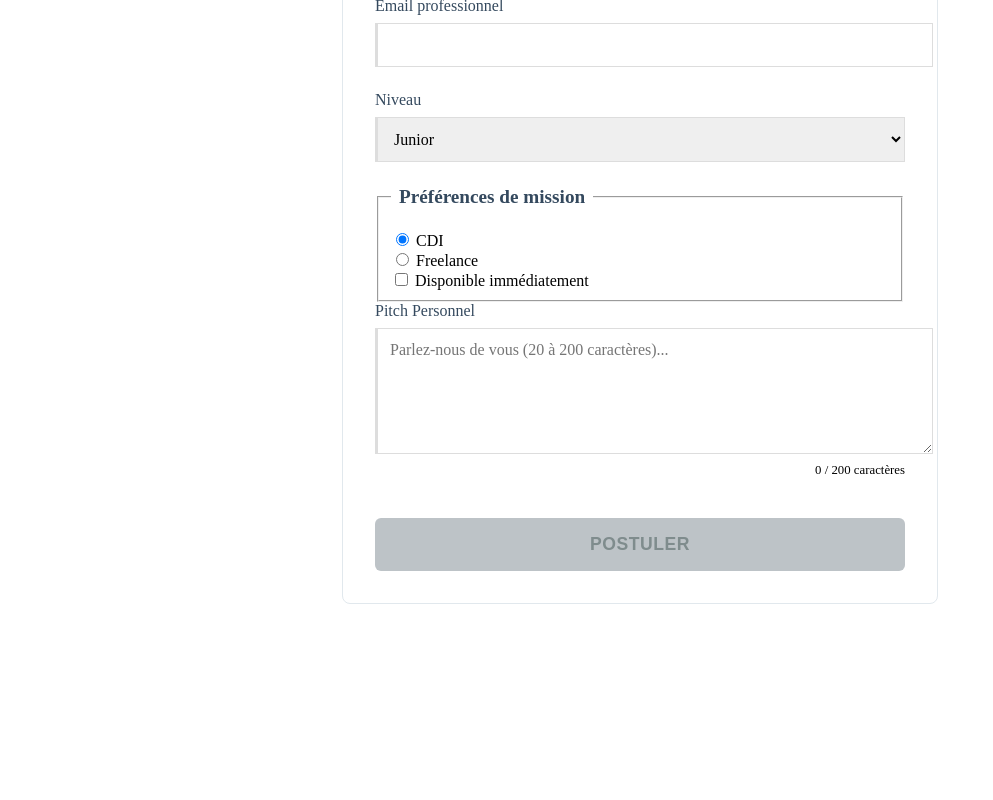
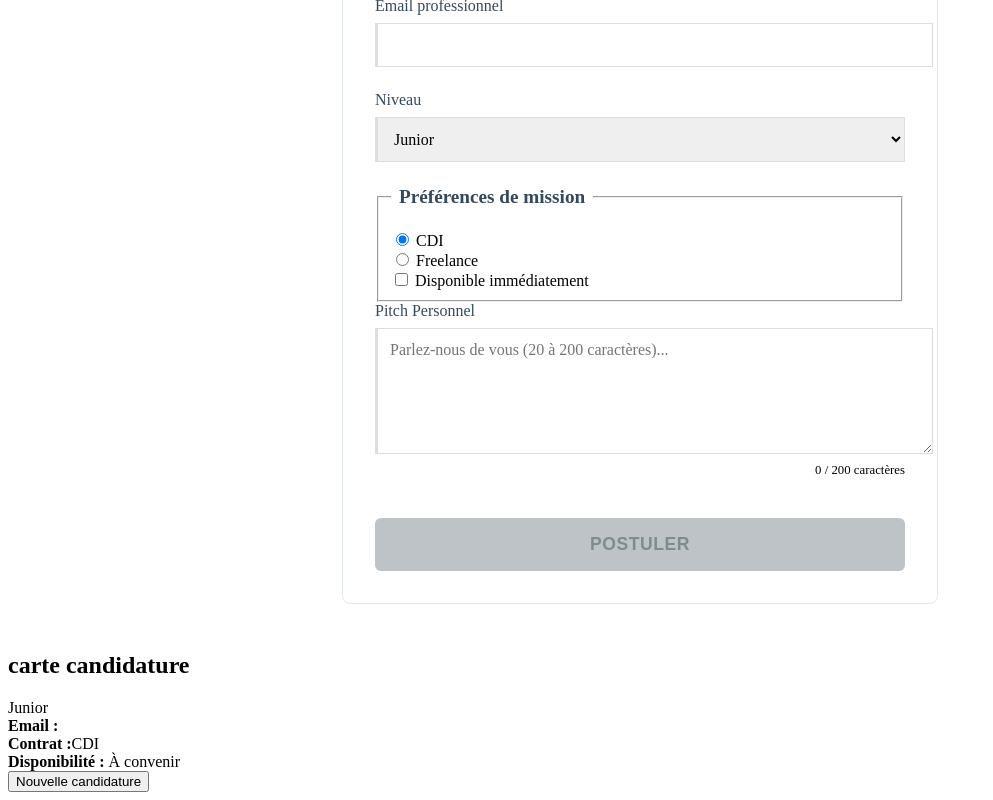
Before and after one commit to Must01/Atelier-Finale-N-4, an Angular app: page / in a window 1280 px wide. Shown: the part 249-1049 px from the top of the page, without its empty margins (0-993 px from the left). Before the commit the page ends 901 px from the top, so only its background shows below. Built offline with nearby package versions, Linux system fonts and the light colour scheme.

Commit message:
Fix Showing data before submitting

```diff
--- a/src/app/app.component.html
+++ b/src/app/app.component.html
@@ -1,9 +1,10 @@
 <p>Start from here Devs</p>
 <app-candidate-form
-	(ngSubmitForm)="handleSubmit($event)"
+  (ngSubmitForm)="handleSubmit($event)"
+  (candidateChange)="handleCandidateChange($event)"
 ></app-candidate-form>
 <app-candidate-preview
-	*ngIf="showPreview"
-	[candidateData]="candidateData"
-	(newApplication)="handleNewApplication()"
+  *ngIf="showPreview"
+  [candidateData]="candidateData"
+  (newApplication)="handleNewApplication()"
 ></app-candidate-preview>
--- a/src/app/app.component.ts
+++ b/src/app/app.component.ts
@@ -11,16 +11,44 @@ import { CandidatePreviewComponent } from './components/candidate-preview/candid
   styleUrls: ['./app.component.css']
 })
 export class AppComponent {
-  candidateData: any = null;
-  showPreview = false;
+  candidateData: any = {
+    name: '',
+    email: '',
+    level: 'Junior',
+    preferences: {
+      contractType: 'CDI',
+      available: false
+    },
+    bio: ''
+  };
+  showPreview = true;
+  isFirstSubmissionDone = false;
+
+  handleCandidateChange(candidate: any) {
+    // Show live preview only before first submission
+    if (!this.isFirstSubmissionDone) {
+      this.candidateData = { ...candidate };
+    }
+  }
 
   handleSubmit(candidate: any) {
     this.candidateData = { ...candidate };
     this.showPreview = true;
+    this.isFirstSubmissionDone = true;
   }
 
   handleNewApplication() {
-    this.candidateData = null;
+    this.candidateData = {
+      name: '',
+      email: '',
+      level: 'Junior',
+      preferences: {
+        contractType: 'CDI',
+        available: false
+      },
+      bio: ''
+    };
     this.showPreview = false;
+    this.isFirstSubmissionDone = false;
   }
 }
--- a/src/app/components/candidate-form/candidate-form.component.html
+++ b/src/app/components/candidate-form/candidate-form.component.html
@@ -3,7 +3,9 @@
   (ngSubmit)="onSubmit(candidateForm)"
   novalidate
   class="candidate-container"
-  [class.form-invalid]="candidateForm.invalid && (candidateForm.touched || candidateForm.dirty)"
+  [class.form-invalid]="
+    candidateForm.invalid && (candidateForm.touched || candidateForm.dirty)
+  "
 >
   <fieldset class="card">
     <legend>Identité du candidat</legend>
@@ -15,6 +17,7 @@
         name="name"
         type="text"
         [(ngModel)]="candidate.name"
+        (ngModelChange)="onCandidateChange()"
         #name="ngModel"
         required
         minlength="5"
@@ -22,7 +25,7 @@
           valid: name.valid && name.dirty,
           invalid: name.invalid && name.dirty,
           'input-valid-bg': name.valid && name.dirty,
-          'input-invalid-bg': name.invalid && name.dirty
+          'input-invalid-bg': name.invalid && name.dirty,
         }"
       />
       <div class="errors" *ngIf="name.dirty && name.invalid">
@@ -38,6 +41,7 @@
         name="email"
         type="email"
         [(ngModel)]="candidate.email"
+        (ngModelChange)="onCandidateChange()"
         #email="ngModel"
         required
         email
@@ -45,7 +49,7 @@
           valid: email.valid && email.dirty,
           invalid: email.invalid && email.dirty,
           'input-valid-bg': email.valid && email.dirty,
-          'input-invalid-bg': email.invalid && email.dirty
+          'input-invalid-bg': email.invalid && email.dirty,
         }"
       />
       <div class="errors" *ngIf="email.dirty && email.invalid">
@@ -60,13 +64,14 @@
         id="level"
         name="level"
         [(ngModel)]="candidate.level"
+        (ngModelChange)="onCandidateChange()"
         #level="ngModel"
         required
         [ngClass]="{
           valid: level.valid && level.dirty,
           invalid: level.invalid && level.dirty,
           'input-valid-bg': level.valid && level.dirty,
-          'input-invalid-bg': level.invalid && level.dirty
+          'input-invalid-bg': level.invalid && level.dirty,
         }"
       >
         <option value="Junior">Junior</option>
@@ -87,16 +92,18 @@
           name="contractType"
           value="CDI"
           [(ngModel)]="candidate.preferences.contractType"
+          (ngModelChange)="onCandidateChange()"
         />
         CDI
       </label>
-      <br>
+      <br />
       <label>
         <input
           type="radio"
           name="contractType"
           value="Freelance"
           [(ngModel)]="candidate.preferences.contractType"
+          (ngModelChange)="onCandidateChange()"
         />
         Freelance
       </label>
@@ -108,6 +115,7 @@
           type="checkbox"
           name="available"
           [(ngModel)]="candidate.preferences.available"
+          (ngModelChange)="onCandidateChange()"
         />
         Disponible immédiatement
       </label>
@@ -119,6 +127,7 @@
         id="bio"
         name="bio"
         [(ngModel)]="candidate.bio"
+        (ngModelChange)="onCandidateChange()"
         #bio="ngModel"
         required
         minlength="20"
@@ -128,14 +137,14 @@
           valid: bio.valid && bio.dirty,
           invalid: bio.invalid && bio.dirty,
           'input-valid-bg': bio.valid && bio.dirty,
-          'input-invalid-bg': bio.invalid && bio.dirty
+          'input-invalid-bg': bio.invalid && bio.dirty,
         }"
       ></textarea>
 
       <div
         class="char-counter"
         [style.color]="candidate.bio.length > 180 ? 'red' : 'inherit'"
-        style="text-align: right; font-size: 0.8rem; margin-top: 5px;"
+        style="text-align: right; font-size: 0.8rem; margin-top: 5px"
       >
         {{ candidate.bio.length }} / 200 caractères
       </div>
--- a/src/app/components/candidate-form/candidate-form.component.ts
+++ b/src/app/components/candidate-form/candidate-form.component.ts
@@ -22,6 +22,11 @@ export class CandidateFormComponent {
   };
 
   @Output() ngSubmitForm = new EventEmitter<any>();
+  @Output() candidateChange = new EventEmitter<any>();
+
+  onCandidateChange() {
+    this.candidateChange.emit({ ...this.candidate });
+  }
 
   onSubmit(form: NgForm) {
     if (form.valid) {
--- a/src/app/components/candidate-preview/candidate-preview.component.html
+++ b/src/app/components/candidate-preview/candidate-preview.component.html
@@ -1,9 +1,9 @@
 <div class="candidate-preview">
-  <h2> carte candidature</h2>
+  <h2>carte candidature</h2>
 
   <div class="preview-card">
     <div class="preview-header">
-      <h3>Nom</h3>
+      <h3>{{ candidateData.name }}</h3>
       <span class="preview-level">{{ candidateData.level }}</span>
     </div>
 
@@ -21,12 +21,12 @@
       <div class="preview-item">
         <strong>Disponibilité :</strong>
         <span>
-          <ng-container *ngIf="candidateData.preferences.available; else notAvailable">
-             Immédiate
+          <ng-container
+            *ngIf="candidateData.preferences.available; else notAvailable"
+          >
+            Immédiate
           </ng-container>
-          <ng-template #notAvailable>
-             À convenir
-          </ng-template>
+          <ng-template #notAvailable> À convenir </ng-template>
         </span>
       </div>
 
@@ -36,6 +36,8 @@
       </div>
     </div>
 
-
+    <button class="btn-new-application" (click)="onNewApplication()">
+      Nouvelle candidature
+    </button>
   </div>
 </div>
```
